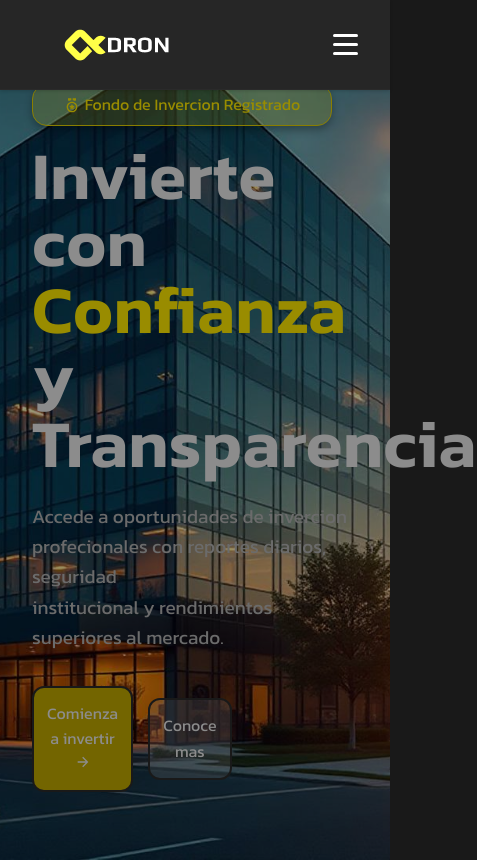
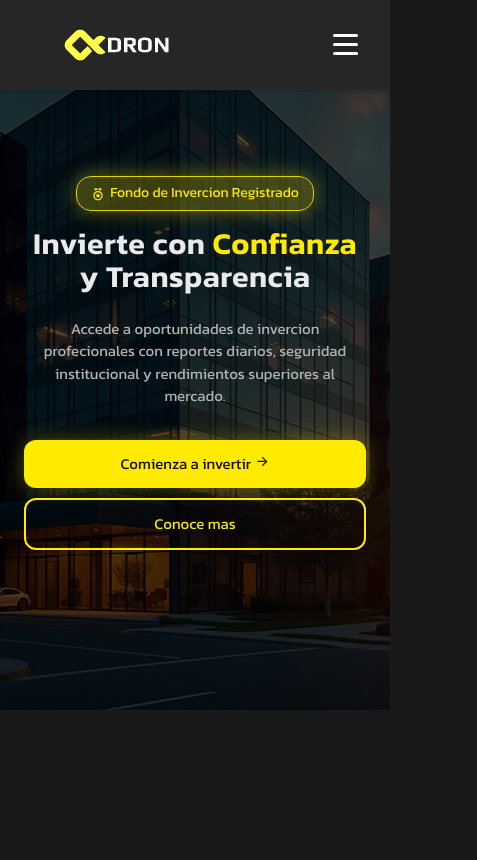
Before and after one commit to jhersara/edron-capitals, a Next.js app: page / in a window 390 px wide. Shown: the whole page, 477 px wide, since content can reach past the window. Built offline with nearby package versions, Linux system fonts and the light colour scheme.

Commit message:
Feat: Implementacion de mejoras en la barra de navegacion y el Horo

```diff
--- a/src/styles/pages/page.css
+++ b/src/styles/pages/page.css
@@ -1,3 +1,4 @@
+/* === BASE CONTAINER === */
 .container {
   width: 100%;
   margin: 0 auto;
@@ -27,8 +28,8 @@
 /* === LOGO === */
 .logo-wrapper {
   position: relative;
-  width: 180px;     /* Tamaño fijo evita el salto */
-  height: 120px;     /* Mantiene proporción */
+  width: 180px;
+  height: 120px;
   overflow: hidden;
 }
 
@@ -37,9 +38,8 @@
   opacity: 0;
   transform: scale(0.96);
   animation: fadeInLogo 0.5s ease forwards;
-  filter: brightness(1.35) contrast(1.15); /*  más claro y definido */
+  filter: brightness(1.35) contrast(1.15);
 }
-
 
 @keyframes fadeInLogo {
   to {
@@ -111,19 +111,24 @@
   transition: all var(--transition-fast);
 }
 
+/* === HERO SECTION === */
+.hero {
+  height: 90vh;
+  width: 100%;
+  position: relative;
+  overflow: hidden;
+}
 
-
-/* === HERO SECTION === */
-
-.hero {
-  height: 100vh;
-  width: 100%;
+.hero::before {
+  content: "";
+  position: absolute;
+  inset: 0;
   background-image: url('/images/hero-finance.jpg');
   background-size: cover;
   background-position: center;
   background-repeat: no-repeat;
-  filter: brightness(0.6);
-  position: relative;
+  filter: brightness(0.3);
+  z-index: 1;
 }
 
 .hero .hero_content {
@@ -133,18 +138,17 @@
   height: 100%;
   max-width: 1300px;
   margin: 0 auto;
-  /* background-color: var(--cl-bg-alt); */
   display: flex;
   flex-direction: column;
   justify-content: center;
   gap: 1rem;
   padding: 6rem 2rem;
   margin-top: 1rem;
-
 }
 
-.hero .hero_content .marker{
-  background:#ffea003a;
+/* === HERO ELEMENTOS === */
+.hero .hero_content .marker {
+  background: #ffea003a;
   height: 35px;
   width: 300px;
   padding: 20px;
@@ -153,63 +157,87 @@
   text-align: center;
   display: flex;
   align-items: center;
-  align-content: center;
   justify-content: center;
   gap: 5px;
   color: var(--cl-primary-500);
-  box-shadow: var(--sh-md);
-
+  box-shadow: 0 0 20px rgba(255, 234, 0, 0.4);
 }
 
 .hero .hero_content h1 {
-  font-size: 4.2rem;
+  font-size: clamp(2.2rem, 6vw, 4.2rem);
   color: var(--cl-text);
-  line-height: 1;
+  line-height: 1.1;
 }
 
 .hero .hero_content h1 .strong {
   color: var(--cl-primary-500);
 }
 
-.hero .hero_content .text{
+.hero .hero_content .text {
   font-size: 19px;
+  max-width: 700px;
+  line-height: 1.4;
 }
 
-.hero .hero_content .btn_content{
+.hero .hero_content .btn_content {
   display: flex;
   align-items: center;
-  align-content: center;
   gap: 15px;
   text-align: center;
   width: 40%;
+  flex-wrap: wrap;
 }
 
-.hero .hero_content .btn_content .btn{
+.hero .hero_content .btn_content .btn {
   text-align: center;
   padding: 13px;
   color: var(--cl-text);
   border: 2px solid var(--cl-bd);
   border-radius: var(--rd-lg);
+  cursor: pointer;
+  font-size: 1.05rem;
+  transition: all var(--transition-normal);
 }
 
-.hero .hero_content .btn_content .btn:hover{
-  box-shadow: var(--sh-md);
+/* === BOTONES ACTIVOS === */
+.hero .hero_content .btn_content .actived {
+  background: var(--cl-primary-500);
+  color: var(--cl-text-invert);
+  border: none;
+  box-shadow: 0 0 20px rgba(255, 234, 0, 0.3);
 }
 
-.hero .hero_content .btn_content .actived{
-  background: var(--cl-primary-700);
+.hero .hero_content .btn_content .actived:hover {
+  box-shadow: 0 0 30px rgba(255, 234, 0, 0.6);
+  transform: scale(1.03);
 }
 
-.hero .hero_content .btn_content .on_actived{
-  background: #bdbcbc3d;
+.hero .hero_content .btn_content .on_actived {
+  background: transparent;
+  color: var(--cl-primary-500);
+  border: 2px solid var(--cl-primary-500);
 }
 
-/* === RESPONSIVE === */
-@media (max-width: 900px) {
-  .navigate {
-    display: none;
+.hero .hero_content .btn_content .on_actived:hover {
+  background: var(--cl-primary-500);
+  color: var(--cl-text-invert);
+  box-shadow: 0 0 20px rgba(255, 234, 0, 0.4);
+  transform: scale(1.03);
+}
+
+/* === RESPONSIVE GLOBAL === */
+@media (max-width: 1200px) {
+  .hero .hero_content {
+    padding: 4rem 2rem;
   }
 
+  .hero .hero_content .btn_content {
+    width: 60%;
+  }
+}
+
+@media (max-width: 900px) {
+  .navigate,
   .bt-login {
     display: none;
   }
@@ -217,9 +245,7 @@
   .menu-toggle {
     display: flex;
   }
-}
 
-@media (max-width: 900px) {
   .navbar.active .navigate {
     display: block;
     position: absolute;
@@ -237,4 +263,73 @@
     padding: 1.5rem;
     text-align: center;
   }
+
+  .hero {
+    height: auto;
+    padding: 6rem 0;
+  }
+
+  .hero .hero_content {
+    text-align: center;
+    align-items: center;
+  }
+
+  .hero .hero_content .btn_content {
+    flex-direction: column;
+    width: 80%;
+  }
+
+  .hero .hero_content .btn_content .btn {
+    width: 100%;
+  }
+
+  .hero .hero_content .marker {
+    width: auto;
+    font-size: 15px;
+    padding: 12px 18px;
+  }
 }
+
+@media (max-width: 600px) {
+  .hero::before {
+    background-position: center top;
+  }
+
+  .hero .hero_content {
+    padding: 4rem 1.5rem;
+  }
+
+  .hero .hero_content h1 {
+    font-size: 2.2rem;
+  }
+
+  .hero .hero_content .text {
+    font-size: 16px;
+    line-height: 1.5;
+  }
+
+  .hero .hero_content .btn_content {
+    width: 100%;
+    gap: 10px;
+  }
+
+  .hero .hero_content .marker {
+    font-size: 14px;
+    padding: 10px 14px;
+  }
+}
+
+@media (max-width: 400px) {
+  .hero .hero_content h1 {
+    font-size: 1.9rem;
+  }
+
+  .hero .hero_content .text {
+    font-size: 15px;
+  }
+
+  .hero .hero_content .btn_content .btn {
+    padding: 12px;
+    font-size: 15px;
+  }
+}
```
Also changed, not shown: src/styles/variables.css (line endings or trailing spaces).
